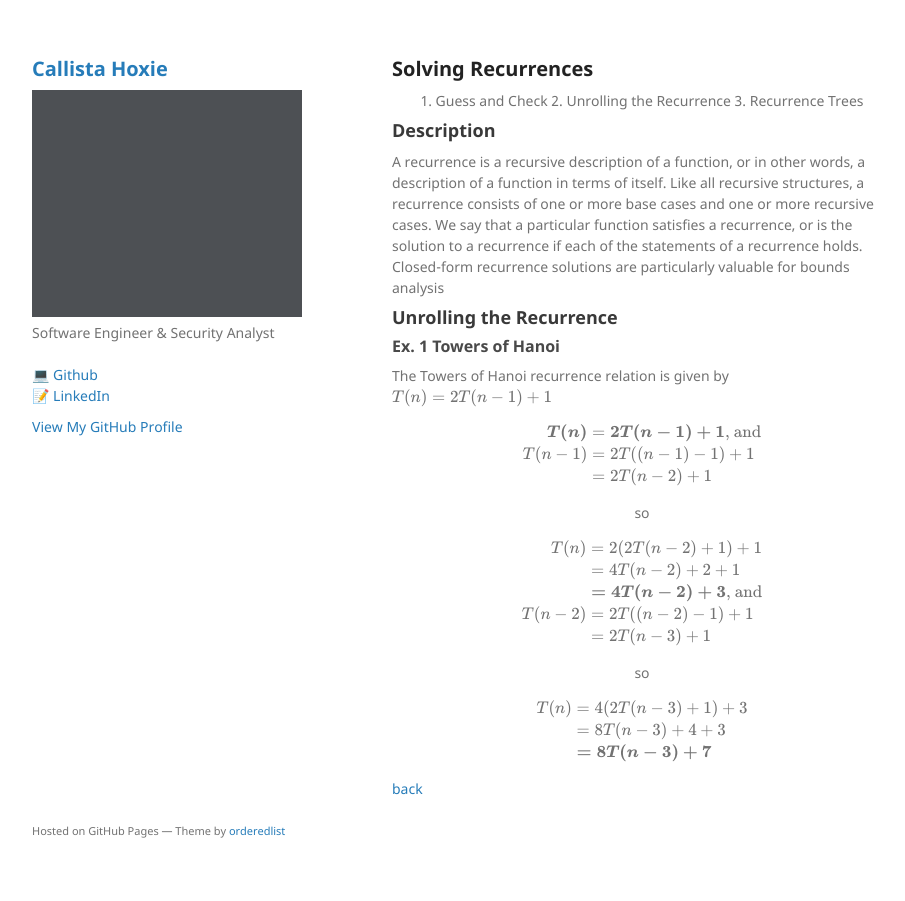
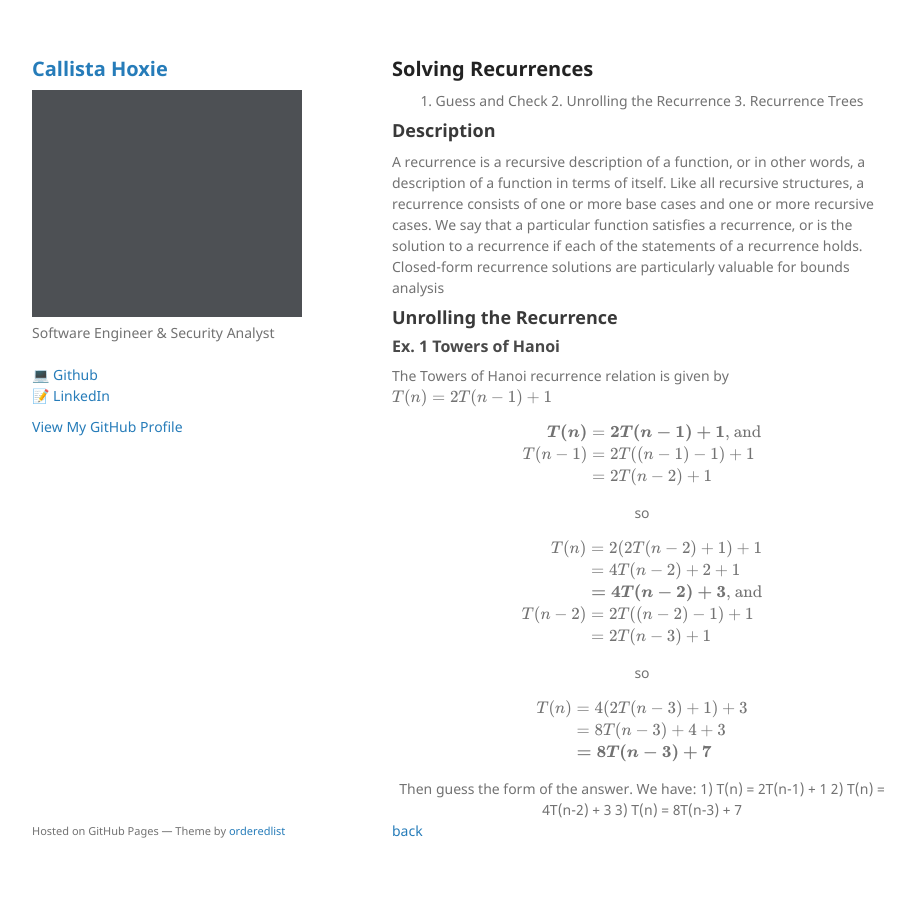
Before and after one commit to callistajosette/callistajosette.github.io, a Jekyll site: the page built from project-crease.md, in a window 1280 px wide. Shown: the whole page, without its empty margins (178-1083 px from the left). Built offline with Jekyll 4.4.1, drawn with Linux system fonts in a browser that asks for light colours; our own code applies the rules of GitHub Pages for plain Markdown files.

Commit message:
Update project-crease.md

```diff
--- a/project-crease.md
+++ b/project-crease.md
@@ -43,6 +43,10 @@
 & \boldsymbol{= 8T(n-3) + 7}
 \end{align*}
 $$
+Then guess the form of the answer. We have:
+1) T(n) = 2T(n-1) + 1
+2) T(n) = 4T(n-2) + 3
+3) T(n) = 8T(n-3) + 7
 </center>
 
 [back](./)
```
